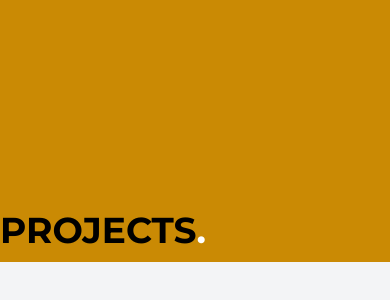
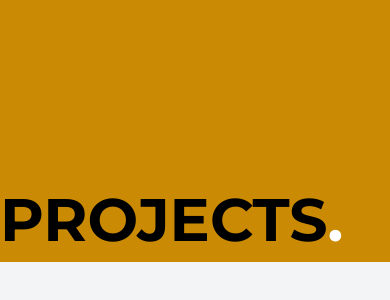
Before and after one commit to JustGabo/Portfolio, a Next.js app: page / in a window 390 px wide. Shown: the part 1426-1726 px from the top of the page. Built offline with nearby package versions, Linux system fonts and the light colour scheme.

Commit message:
same prev commit, just fixing a responsive bug

```diff
--- a/components/newProject/project/Project.tsx
+++ b/components/newProject/project/Project.tsx
@@ -50,7 +50,7 @@ const Project = () => {
             <div className="w-[25dvw] h-[25dvh] bg-[#130101] div"></div>
             <h1 className="text-5xl w-[40%] uppercase font-bold text-[#130101]">Personal Projects<span className="text-white">.</span></h1>
           </article> */}
-          <p className="text-4xl lg:text-[200px] mb-[3%] uppercase font-bold  flex items-center justify-center">
+          <p className="text-6xl lg:text-[200px] mb-[3%] uppercase font-bold  flex items-center justify-center">
             Projects<span className="text-white">.</span>
           </p>
         </article>
```
